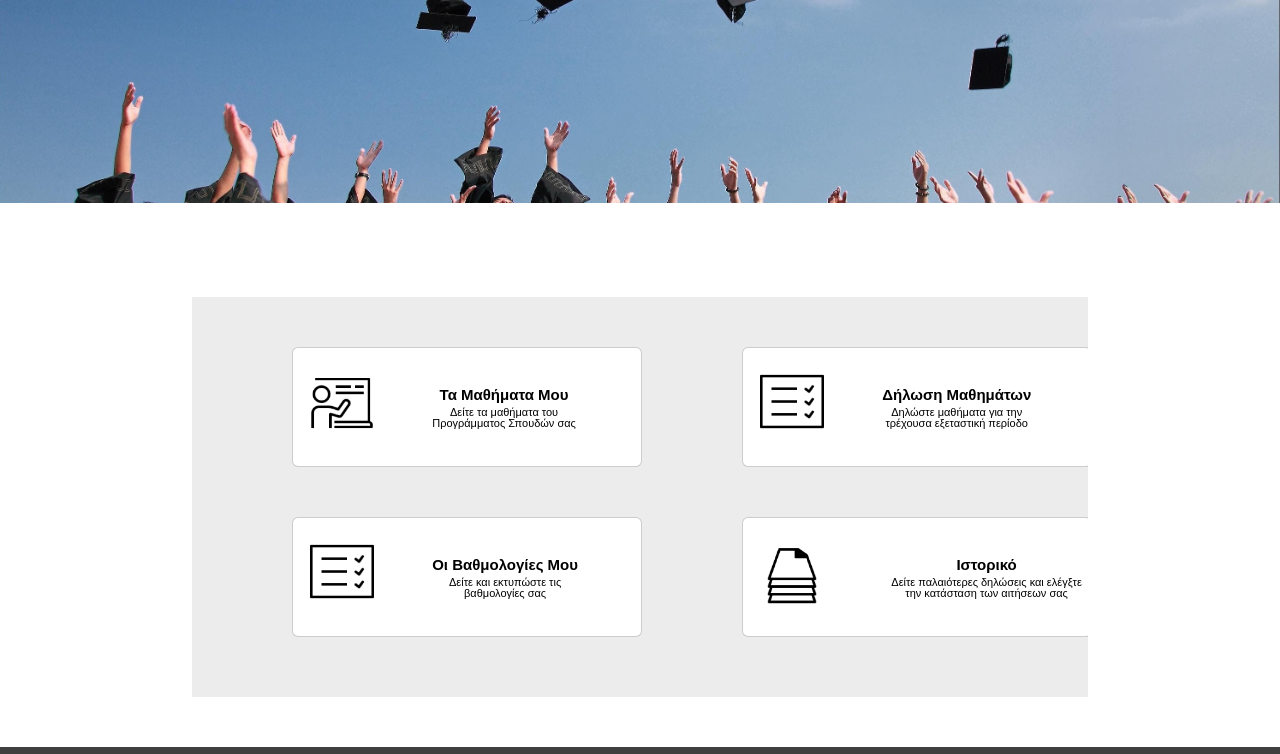
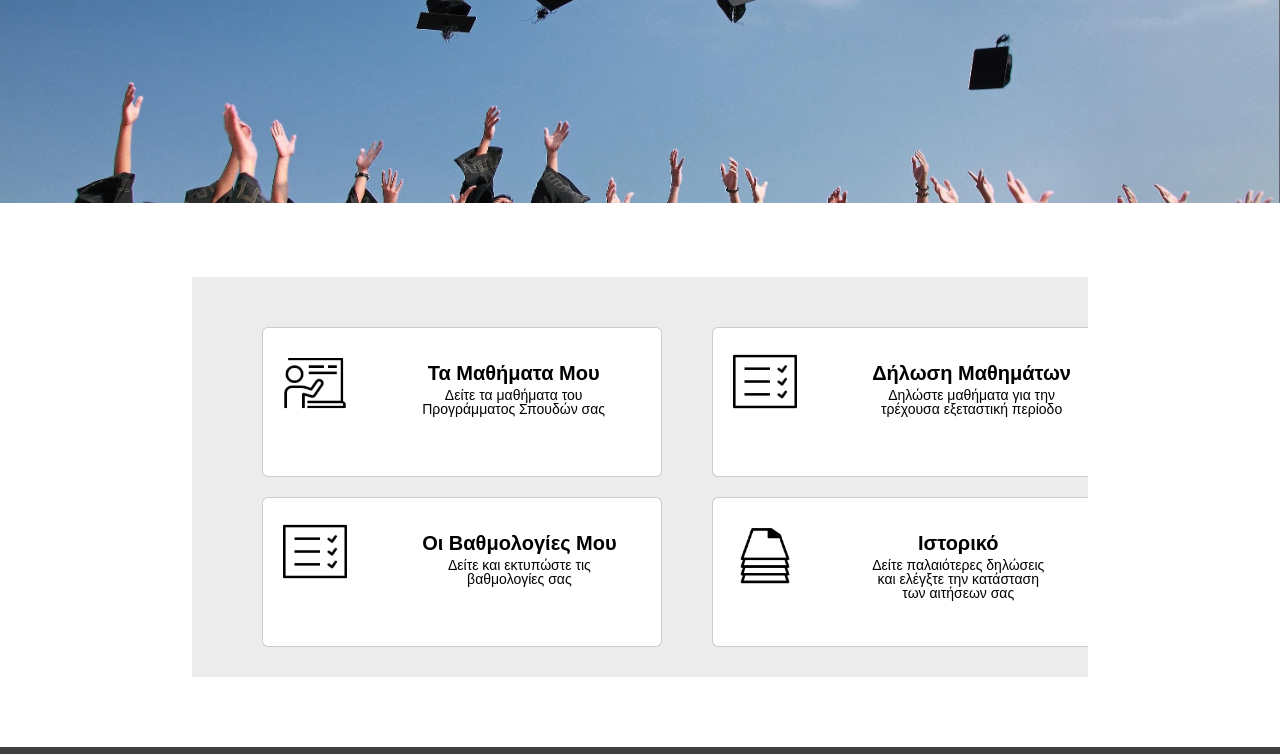
Before and after one commit to sophia-banou/eam2023-2024, a React (Create React App) app in the folder react-todo-app/: page /students in a window 1280 px wide. Shown: the part 387-1141 px from the top of the page. Built offline with nearby package versions, Linux system fonts and the light colour scheme.

Commit message:
student shortcut change

```diff
--- a/react-todo-app/src/css/Teachers.css
+++ b/react-todo-app/src/css/Teachers.css
@@ -1,6 +1,6 @@
 .teacher_box {
     position: absolute;
-    top: 50px;
+    top: 30px;
     width: 1400px;
     height: 400px;
     background-color: #ececec;
@@ -18,37 +18,33 @@
     background-color: #ffffff;
     display: flex;
     align-items: center;
+    width: 400px;
+    height: 150px;
     &:hover {
         border: 2px solid rgba(0, 0, 0, 0.2);
     }
+
 }
 .teacher_div1{
     position: absolute;
     top: 50px;
-    left: 100px;
-    width: 350px;
-    height: 120px;
+    left: 70px;
+
 }
 .teacher_div2{
     position: absolute;
     top: 220px;
-    left: 100px;
-    width: 350px;
-    height: 120px;
+    left: 70px;
 }
 .teacher_div3{
     position: absolute;
     top: 50px;
-    left: 550px;
-    width: 350px;
-    height: 120px;
+    left: 520px;
 }
 .teacher_div4{
     position: absolute;
     top: 220px;
-    left: 550px;
-    width: 350px;
-    height: 120px;
+    left: 520px;
 }
 .timage {
     position: absolute;
@@ -58,12 +54,13 @@
     top: 25px;
 }
 .teachers_div{
+    top: 30px;
     position: absolute;
     left: 40%;
     text-align: center;
     font-family: "Montserrat", sans-serif;
     font-weight: bold;
-    font-size: 15px;
+    font-size: 20px;
     line-height: 1.5;
     color: black;
 }
@@ -72,7 +69,7 @@
     text-align: center;
     font-family: "Montserrat", sans-serif;
     font-weight: lighter;
-    font-size: 11px;
+    font-size: 14px;
     line-height: 1;
 }
 .teachers_body {
--- a/react-todo-app/src/pages/Students.js
+++ b/react-todo-app/src/pages/Students.js
@@ -36,7 +36,7 @@ export default function HomePage() {
             <div className="teacher_div4">
                 <img className="timage" alt="" src="/aithseis.png" />
                 <div className="teachers_div">Ιστορικό
-                    <div className="teachers_div1">Δείτε παλαιότερες δηλώσεις και ελέγξτε την κατάσταση των αιτήσεων σας</div>
+                    <div className="teachers_div1">Δείτε παλαιότερες δηλώσεις <br></br>και ελέγξτε την κατάσταση <br></br>των αιτήσεων σας</div>
                 </div>
             </div>
             </div>
```
